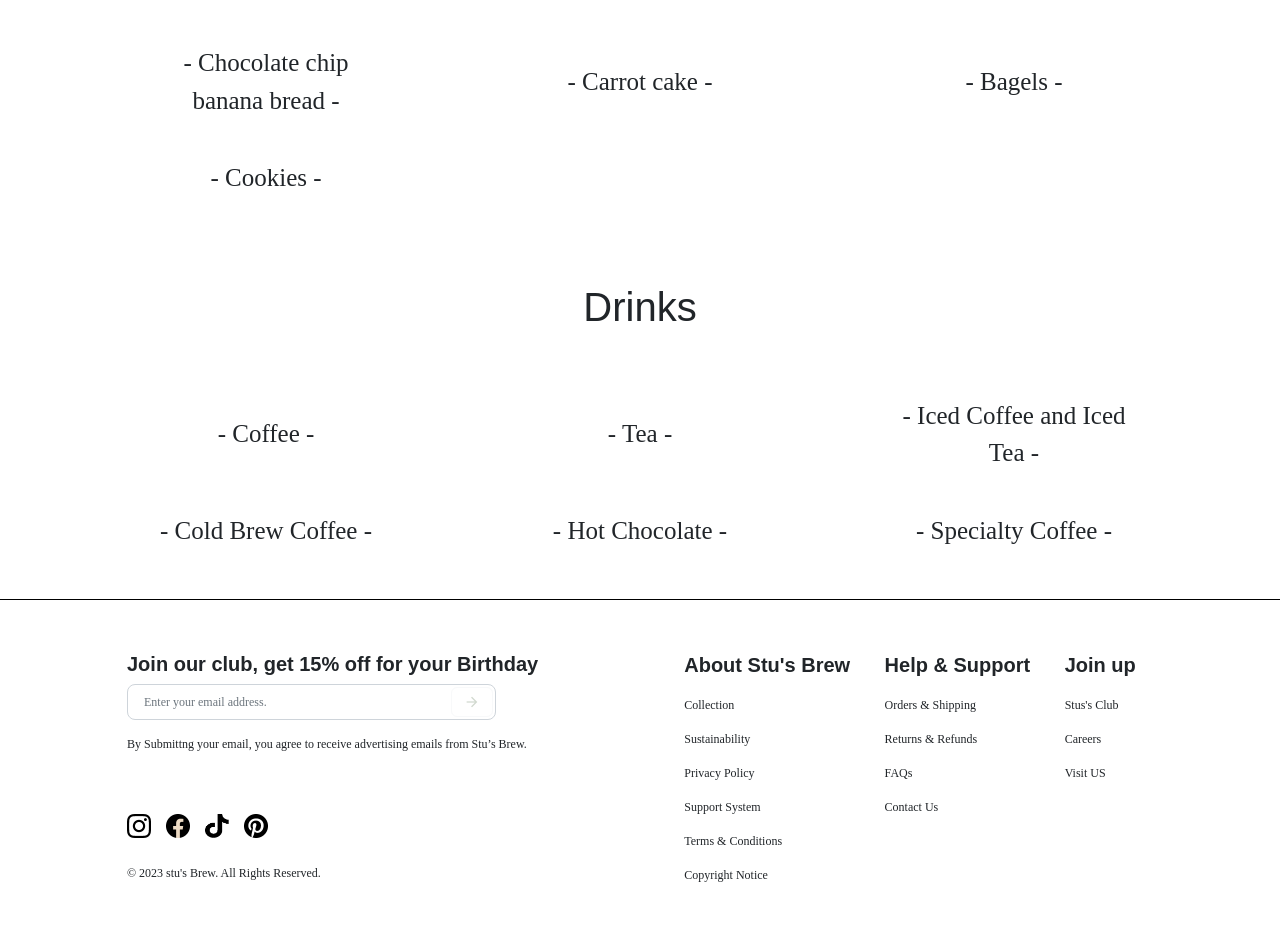
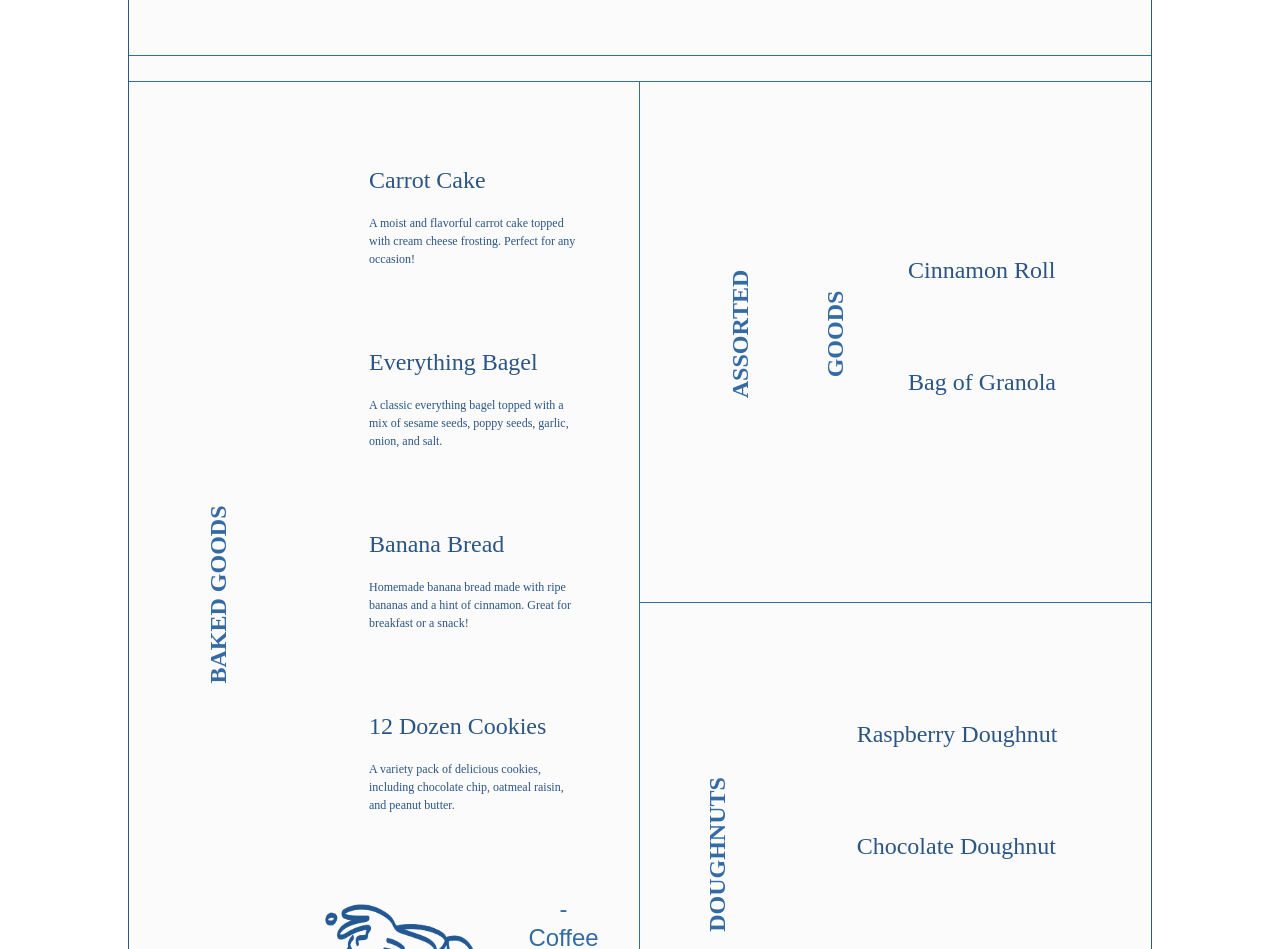
Before and after one commit to ajmurray211/StusBrew, a React (Create React App) app: page /#/menu in a window 1280 px wide. Shown: the part 400-1349 px from the top of the page. Built offline with nearby package versions, Linux system fonts and the light colour scheme.

Commit message:
edits to the menu page and seed data to fit new object structure

```diff
--- a/src/App.css
+++ b/src/App.css
@@ -14,7 +14,7 @@
   --pb-n: #478edc;
   --pb-n-hover: #4080c6;
   --pb-n-active: #3972b0;
-  --pb-d: #356ba5;
+  --foundation-blue-dark: #356ba5;
   --pb-d-hover: #2b5584;
   --pb-d-active: #204063;
   --pb-darker: #19324d;
@@ -23,6 +23,7 @@
   /* --font-1: 'Dancing Script', cursive; */
   --font-2: 'Young Serif', serif;
   --font-3: 'Satisfy', cursive;
+  --font-4: 'Urbanist';
 }
 
 .tempBackground {
@@ -356,108 +357,131 @@
 
 /* Menu Styles */
 
-#menuPage {
-  display: flex;
-  flex-direction: column;
+#menuPage {}
+
+.menuSection {
+  width: 80%;
+  margin: 57px auto;
 }
 
 .menuTitle {
-  font-size: 96px;
+  margin-bottom: 25px;
+  padding: 76px 0;
+  color: var(--foundation-blue-dark, #356BA5);
+  font-family: Montserrat;
+  font-size: 72px;
+  font-style: normal;
+  font-weight: 700;
+  line-height: 95px;
+  letter-spacing: -8px;
+  text-transform: capitalize;
+  border-bottom: 1px solid var(--foundation-blue-dark);
 }
 
-#menuWelcomeSection {
-  background-color: var(--color-1);
-  margin: 20px;
-  display: flex;
-  padding: 2vw;
-  padding-left: 6vw;
-  flex-wrap: wrap;
-  justify-content: space-around;
-  flex-direction: column;
-  align-items: left;
-  min-height: 100%;
+.menuGrid {
+  display: grid;
+  grid-template-columns: 1fr 1fr;
 }
 
-#menuTitleImg1 {
-  background-color: rgba(0, 0, 0, 0.485);
-  width: 50vw;
-  height: 30vw;
-  margin-left: 3vw;
-  object-fit: cover;
-  object-position: 50% 50%;
-  border-radius: 35px;
+.mc1 {
+  display: flex;
+  align-items: center;
+  padding: 50px 0;
+  border-right: 1px solid var(--foundation-blue-dark);
+  border-top: 1px solid var(--foundation-blue-dark);
 }
 
-#menuTitleImg2 {
-  position: absolute;
-  right: 15vw;
-  background-color: rgba(0, 128, 0, 0.356);
-  width: 30vw;
-  height: 45vw;
-  object-fit: cover;
-  object-position: 50% 50%;
-  border-radius: 35px;
-}
-
-#menuFlex1 {
+.menuLogoContianer {
   display: flex;
-  flex-direction: column;
-}
-
-#menuWelcomMsg {
-  align-self: flex-start;
-}
-
-#mm2 {
-  margin-left: 10vw;
-}
-
-#mm3 {
-  margin-left: 20vw;
-}
-
-.menuOptions {
-  margin: 0 10vw;
-  display: flex;
-  flex-wrap: wrap;
-  justify-content: space-between;
   align-items: center;
 }
 
-.menuOption {
+.menuLogo {
+  height: 196px;
+  width: 196px;
+}
+
+.menuLogoTxt {
   display: flex;
-  min-width: 150px;
-  margin: 10px;
-  width: 25%;
-  padding: 10px;
+  width: 121px;
+  height: 126px;
+  flex-direction: column;
+  justify-content: center;
+  flex-shrink: 0;
+  color: var(--foundation-blue-dark, #356BA5);
+  text-align: center;
+  font-family: Urbanist, sans-serif;
+  font-size: 24px;
+  font-style: normal;
+  font-weight: 400;
+  line-height: 29px;
+  /* 120.833% */
+}
+
+.mc2, .mc3 {
+  display: flex;
+  align-items: center;
+  height: 50%;
+  border-top: 1px solid var(--foundation-blue-dark);
+}
+
+.menuFooter {
+  color: var(--foundation-blue-dark-hover, #2B5584);
+  font-family: var(--font-4);
+  font-size: 24px;
+  font-style: normal;
+  font-weight: 400;
+  line-height: 95px;
+  height: 200px;
+  display: flex;
   align-items: center;
   justify-content: center;
+  border-top: 1px solid var(--foundation-blue-dark);
 }
 
-.menuTitleSection {
-  margin-bottom: 40px;
+.menuBorder {
+  border: 1px solid var(--foundation-blue-dark-hover, #2B5584);
+  background: #FBFBFB;
 }
 
-#menuDisclaimerSection {
-  display: flex;
-  flex-wrap: wrap;
-  flex-direction: column;
-  justify-content: center;
-  align-items: center;
-  margin: 20px;
+.menuOptionsContainer {
+  list-style: none;
 }
 
-#menuFoodSection,
-#menuDrinkSection {
-  margin: 30px 0;
+.menuSectionTitle {
+  max-height: 100px;
+  color: var(--foundation-blue-dark, #356BA5);
+  font-family: var(--font-4);
+  font-size: 24px;
+  font-style: normal;
+  font-weight: 700;
+  line-height: 95px;
+  text-transform: uppercase;
+  transform: rotate(-90deg);
+  width: fit-content;
+  height: fit-content;
 }
 
-@media screen and (max-width: 600px) {
-  .menuOptions {
-    align-items: center;
-    justify-content: center;
-    margin: 0 30vw;
-  }
+.menuOption {
+  width: 273px;
+  padding: 30px;
+  text-align: left;
+}
+
+.menuOptionTitle {
+  color: var(--foundation-blue-dark-hover, #2B5584);
+  font-family: Urbanist;
+  font-size: 24px;
+  font-style: normal;
+  font-weight: 400;
+}
+
+.menuOptionDescription {
+  color: var(--foundation-blue-dark-hover, #2B5584);
+  font-family: Urbanist;
+  font-size: 12px;
+  font-style: normal;
+  font-weight: 400;
 }
 
 /* Products styles */
--- a/src/components/Nav.js
+++ b/src/components/Nav.js
@@ -23,7 +23,7 @@ const Nav = () => {
                     <DropdownMenu>
                         <DropdownItem><Link className='navLink' onClick={toggle} to='/'>Coffee Beans</Link></DropdownItem>
                         <DropdownItem divider />
-                        <DropdownItem ><Link className='navLink' onClick={toggle} to='/'>Bakery</Link></DropdownItem>
+                        <DropdownItem ><Link className='navLink' onClick={toggle} to='/menu'>Bakery</Link></DropdownItem>
                     </DropdownMenu>
                 </Dropdown>
                 <Link className='navLink' onClick={toggle} to='/products'>Shop</Link>
--- a/src/data.js
+++ b/src/data.js
@@ -13,13 +13,80 @@ const drinks = [
   { name: "Specialty Coffee", types: ["Flat White", "Cortado"] },
 ];
 
-const pastriesAndBakedGoods = [
-  { name: "Chocolate chip banana bread", types: [] },
-  { name: "Carrot cake ", types: [] },
-  { name: "Bagels", types: [] },
-  { name: "Cookies", types: [] },
+const bakedGoodsSeedData = [
+  {
+    classification: 'baked',
+    name: 'Carrot Cake',
+    description: 'A moist and flavorful carrot cake topped with cream cheese frosting. Perfect for any occasion!',
+    priceInCents: 2000, // 20$
+    image: 'carrot-cake.jpg', // Add the actual image file path or URL
+    ingredients: 'Carrots, flour, sugar, eggs, oil, cinnamon, cream cheese, butter, vanilla extract, powdered sugar'
+  },
+  {
+    classification: 'baked',
+    name: 'Everything Bagel',
+    description: 'A classic everything bagel topped with a mix of sesame seeds, poppy seeds, garlic, onion, and salt.',
+    priceInCents: 120, // $1.20
+    image: 'everything-bagel.jpg', // Add the actual image file path or URL
+    ingredients: 'Flour, water, yeast, sugar, salt, sesame seeds, poppy seeds, garlic, onion'
+  },
+  {
+    classification: 'baked',
+    name: 'Banana Bread',
+    description: 'Homemade banana bread made with ripe bananas and a hint of cinnamon. Great for breakfast or a snack!',
+    priceInCents: 1000, // 10$
+    image: 'banana-bread.jpg', // Add the actual image file path or URL
+    ingredients: 'Bananas, flour, sugar, eggs, butter, baking soda, salt, cinnamon, vanilla extract'
+  },
+  {
+    classification: 'baked',
+    name: '12 Dozen Cookies',
+    description: 'A variety pack of delicious cookies, including chocolate chip, oatmeal raisin, and peanut butter.',
+    priceInCents: 1500, // 15$
+    image: 'cookies.jpg', // Add the actual image file path or URL
+    ingredients: 'Flour, sugar, brown sugar, butter, eggs, vanilla extract, baking soda, chocolate chips, oats, raisins, peanut butter'
+  },
+  {
+    classification: 'assorted',
+    name: 'Cinnamon Roll',
+    description: 'Soft and gooey cinnamon roll with swirls of cinnamon sugar, topped with cream cheese icing.',
+    priceInCents: 500, // 5$
+    image: 'cinnamon-roll.jpg', // Add the actual image file path or URL
+    ingredients: 'Flour, sugar, cinnamon, yeast, milk, butter, eggs, cream cheese, powdered sugar, vanilla extract'
+  },
+  {
+    classification: 'assorted',
+    name: 'Bag of Granola',
+    description: 'Nutritious granola mix with a blend of oats, nuts, dried fruits, and honey. A wholesome snack!',
+    priceInCents: 1500, // 15$
+    image: 'granola.jpg', // Add the actual image file path or URL
+    ingredients: 'Oats, almonds, walnuts, dried cranberries, honey, coconut oil, vanilla extract'
+  },
+  {
+    classification: 'doughnut',
+    name: 'Raspberry Doughnut',
+    description: 'Soft and fluffy doughnut filled with sweet raspberry jam and topped with a raspberry glaze.',
+    priceInCents: 180, // $1.80
+    image: 'raspberry-doughnut.jpg', // Add the actual image file path or URL
+    ingredients: 'Flour, sugar, blueberries, milk, butter, eggs, yeast, powdered sugar, vanilla extract'
+  },
+  {
+    classification: 'doughnut',
+    name: 'Chocolate Doughnut',
+    description: 'Decadent chocolate doughnut with a rich chocolate glaze. A chocolate lover\'s delight!',
+    priceInCents: 200, // $2.00
+    image: 'chocolate-doughnut.jpg', // Add the actual image file path or URL
+    ingredients: 'Flour, sugar, cocoa powder, milk, butter, eggs, yeast, powdered sugar, vanilla extract'
+  },
+  {
+    classification: 'doughnut',
+    name: 'Maple Doughnut',
+    description: 'Classic doughnut with a sweet maple glaze, perfect for a cozy breakfast treat.',
+    priceInCents: 160, // $1.60
+    image: 'maple-doughnut.jpg', // Add the actual image file path or URL
+    ingredients: 'Flour, sugar, maple syrup, milk, butter, eggs, yeast, powdered sugar, vanilla extract'
+  },
 ];
-
 const sandwichesAndSnacks = [
   { name: "Breakfast Sandwiches", types: ["Bacon, Egg, and Cheese", "Sausage, Egg, and Cheese"] },
   { name: "Paninis", types: ["Ham and Cheese", "Turkey and Pesto", "Caprese"] },
@@ -296,4 +363,4 @@ const mainImgs = [
   },
 ];
 
-export { drinks, pastriesAndBakedGoods, sandwichesAndSnacks, questions, merch, beans, mainImgs }
+export { drinks, bakedGoodsSeedData, sandwichesAndSnacks, questions, merch, beans, mainImgs }
--- a/src/pages/Menu.js
+++ b/src/pages/Menu.js
@@ -1,38 +1,76 @@
 import drink from '../Assets/cup-beans2.png'
 import food from '../Assets/bagles.jpeg'
-import { drinks, pastriesAndBakedGoods } from "../data";
+import { bakedGoodsSeedData } from "../data";
+import stusCupLogo from '../Assets/stusCupLogo.png'
 
 const Menu = () => {
-
-    const mapppedFood = drinks.map((item) => { return <div className="menuOption">- {item.name} -</div> })
-    const mappedDrinks = pastriesAndBakedGoods.map((item) => { return <div className="menuOption">- {item.name} -</div> })
+    const baked = bakedGoodsSeedData.map((item) => {
+        if (item.classification == 'baked') {
+            return (
+                <li className="menuOption">
+                    <p className='menuOptionTitle'>{item.name}</p>
+                    <p className='menuOptionDescription'>{item.description}</p>
+                </li>
+            )
+        }
+    })
+    const assorted = bakedGoodsSeedData.map((item) => {
+        if (item.classification == 'assorted') {
+            return (
+                <li className="menuOption">
+                    <p className='menuOptionTitle'>{item.name}</p>
+                </li>
+            )
+        }
+    })
+    const doughnuts = bakedGoodsSeedData.map((item) => {
+        if (item.classification == 'doughnut') {
+            return (
+                <li className="menuOption">
+                    <p className='menuOptionTitle'>{item.name}</p>
+                </li>
+            )
+        }
+    })
 
     return (
         <div id="menuPage">
-            {/* <div id="menuWelcomeSection" className=''>
-                <div className="menuWelcome1Grid ">
-                    <div id="menuFlex1">
-                        <img id="menuTitleImg1" src={drink} />
-                        <div className="title" id="menuWelcomMsg">
-                            <p id="mm1">Food</p>
-                            <p id="mm2">&</p>
-                            <p id="mm3">Drinks</p>
+            <div className='menuSection menuBorder'>
+                <div className='menuTitle'>FOOD MENU</div>
+                <div className='menuGrid'>
+                    <div className='mc1 '>
+                        <p className='menuSectionTitle'>BAKED GOODS</p>
+                        <div>
+                            <ul className='menuOptionsContainer'>
+                                {baked}
+                            </ul>
+                            <div className='menuLogoContianer'>
+                                <img className='menuLogo' src={stusCupLogo} />
+                                <div>
+                                    <p className='menuLogoTxt'>- <br/>Coffee would pair well!<br/> -</p>
+                                </div>
+                            </div>
+                        </div>
+                    </div>
+                    <div>
+                        <div className='mc2 '>
+                            <p className='menuSectionTitle'>ASSORTED GOODS</p>
+                            <ul className='menuOptionsContainer'>
+                                {assorted}
+                            </ul>
+                        </div>
+                        <div className='mc3 '>
+                            <p className='menuSectionTitle'> DOUGHNUTS</p>
+                            <ul className='menuOptionsContainer'>
+                                {doughnuts}
+                            </ul>
                         </div>
                     </div>
                 </div>
-                <img id="menuTitleImg2" src={food} />
-            </div> */}
-            <div className='menuTitle title'>Menu</div>
-            <div id="menuFoodSection" className="">
-                <div className="title menuTitleSection">Food</div>
-                <div className="body menuOptions">{mappedDrinks}</div>
+                <div className='menuFooter'>
+                    <p>You can find us at the Farmers Market every sunday.</p>
+                </div>
             </div>
-
-            <div id="menuDrinkSection" className="">
-                <div className="title menuTitleSection">Drinks</div>
-                <div className="body menuOptions">{mapppedFood}</div>
-            </div>
-
         </div>
     );
 }
```
